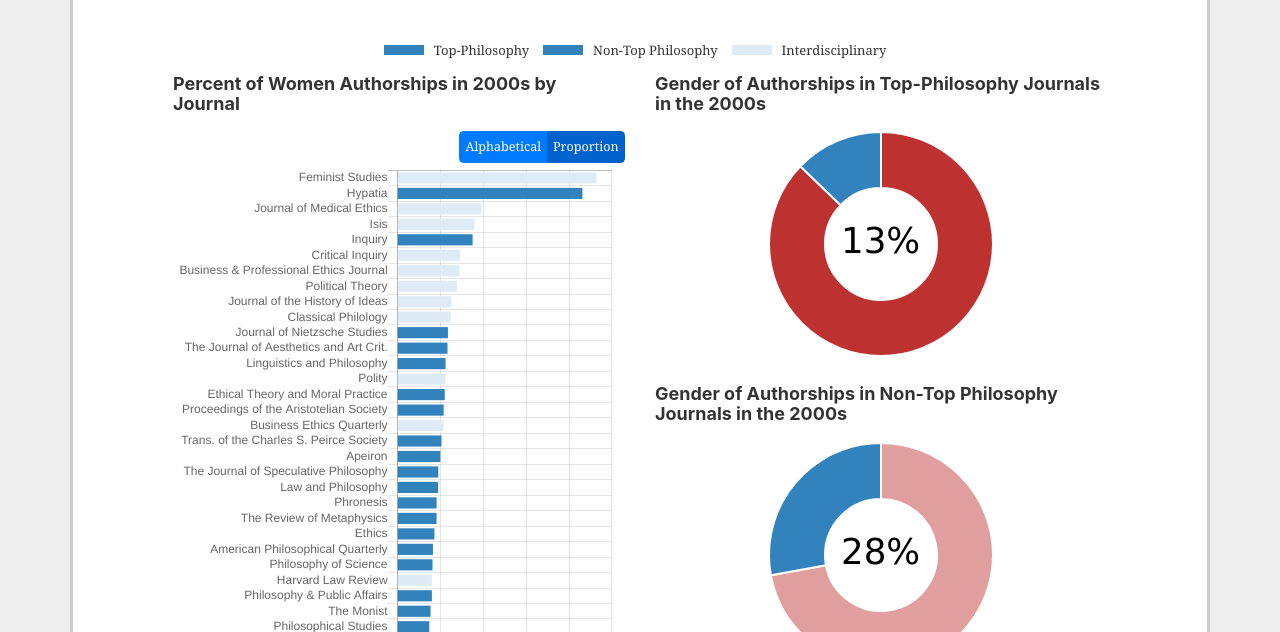
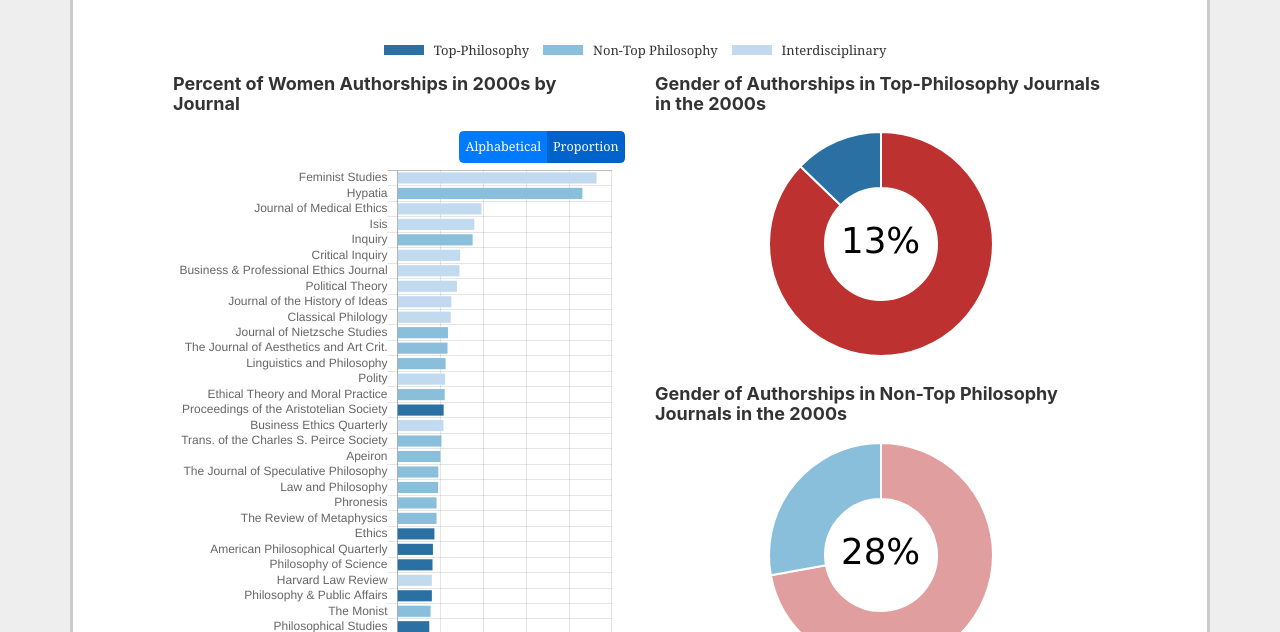
Before and after one commit to mikrasov/jstor_page, a Gatsby site: page / in a window 1280 px wide. Shown: the part 168-800 px from the top of the page. Built offline with nearby package versions, Linux system fonts and the light colour scheme; Gatsby itself is replaced by a stand-in of ours.

Commit message:
Change graphs based on reviewer

```diff
--- a/src/pages/index.js
+++ b/src/pages/index.js
@@ -5,9 +5,9 @@ import React, { useState } from "react";
 import { Line, Bar, HorizontalBar} from "react-chartjs-2";
 import {Row, Col, Table, ButtonGroup, ToggleButton} from 'react-bootstrap'
 
-const c_top ='#3182bd';
-const c_non ='#3182bd';
-const c_int ='#deebf7';
+const c_top ='#2a70a2';
+const c_non ='#8abfdb';
+const c_int ='#c1daf0';
 const c_m_top ='#bd3131';
 const c_m_non ='#e19e9e';
 const c_m_int ='#f7dede';
@@ -64,7 +64,7 @@ const data = {
     },
 
     aos:{
-        labels: ['G', 'H', 'S', 'V', 'LEMM'],
+        labels: ['General', 'History', 'Science', 'Value Theory', 'LEMM'],
         values: {
             Top: [12.8,null,16.7,10.3,12.4] ,
             NonTop: [28.9,40.0,18.0,21.3,null] ,
@@ -73,11 +73,11 @@ const data = {
     },
 
     review:{
-        labels: ['Double Anonymous', 'Triple Anonymous', 'Non-Anonymous'],
+        labels: ['Non-Anonymous', 'Double Anonymous', 'Triple Anonymous'],
         values: {
-            Top: [13.3,11.7,21.5],
-            NonTop: [28.4,null,16.4],
-            Int: [26.0,39.1,17.3],
+            Top: [21.5,13.3,11.7],
+            NonTop: [16.4, 28.4,null],
+            Int: [17.3, 26.0,39.1],
         }
     }
 }
```
Also changed, not shown: 1 other file.
